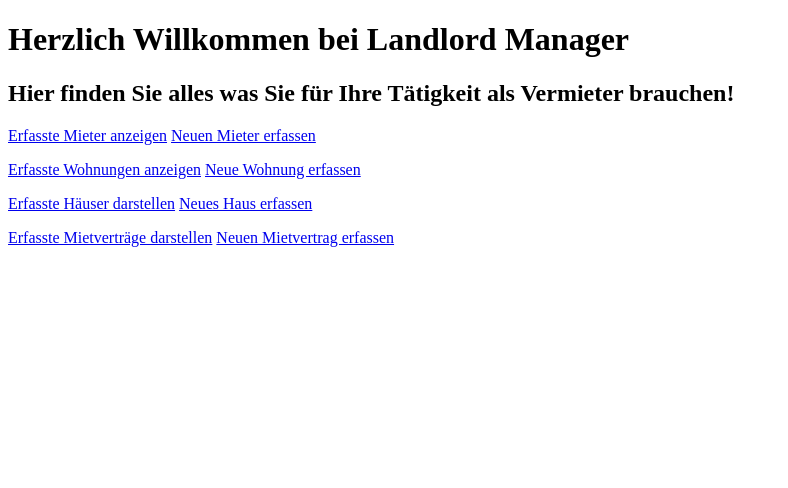
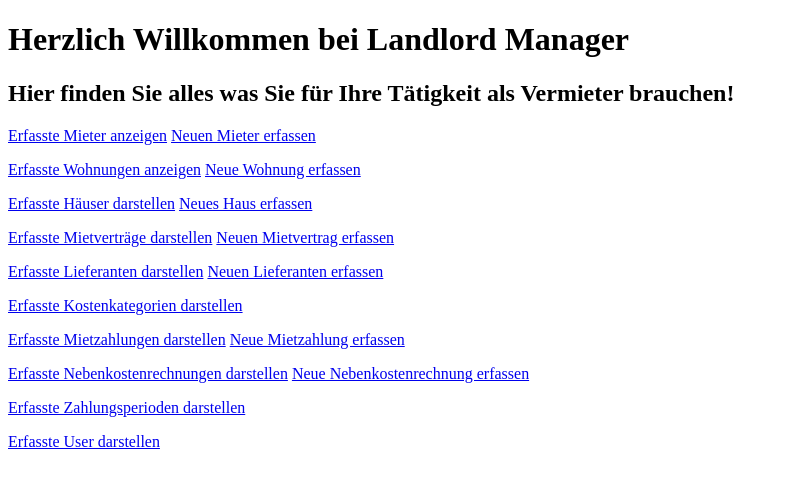
Before and after one commit to Ste1Dan1/LandlordManager, a PHP site: page / in a window 1280 px wide. Shown: the top 488 px of the page, without its empty margins (0-788 px from the left). Run offline with PHP 8.4, Linux system fonts and the light colour scheme.

Commit message:
Alle Tabellen können angezeigt und die meisten davon erfasst werden.

```diff
--- a/index.php
+++ b/index.php
@@ -26,6 +26,21 @@ Startseite mit Menüleiste und klickbaren Icons
         </p>
         <a href="mietvertrag_ausgabe.php">Erfasste Mietverträge darstellen</a>
         <a href="mietvertrag_erfassen.php">Neuen Mietvertrag erfassen</a>
+        <p>
+        <a href="lieferanten_ausgabe.php">Erfasste Lieferanten darstellen</a>
+        <a href="lieferanten_erfassen.php">Neuen Lieferanten erfassen</a>
+        </p>
+        <a href="kostenkategorien_ausgabe.php">Erfasste Kostenkategorien darstellen</a>
+        <p>
+        <a href="mietzahlung_ausgabe.php">Erfasste Mietzahlungen darstellen</a>
+        <a href="mietzahlung_erfassen.php">Neue Mietzahlung erfassen</a>
+        </p>
+        <a href="nkrechnungen_ausgabe.php">Erfasste Nebenkostenrechnungen darstellen</a>
+        <a href="nkrechnungen_erfassen.php">Neue Nebenkostenrechnung erfassen</a>
+        </p>
+        <a href="perioden_ausgabe.php">Erfasste Zahlungsperioden darstellen</a>
+        </p>
+        <a href="user_ausgabe.php">Erfasste User darstellen</a>
 
     </body>
 </html>
```
